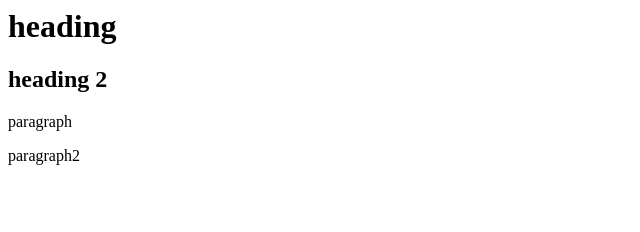
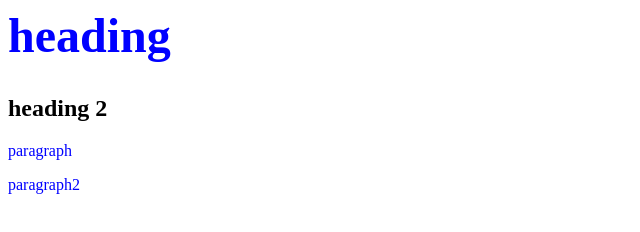
Before and after one commit to RajithaRamineni11/adding_in_ssh, a plain HTML site: page index.html in a window 1280 px wide. Shown: the whole page, without its empty margins (0-640 px from the left). Drawn offline with Linux system fonts and the light colour scheme.

Commit message:
adding style to header section in index.html file

```diff
--- a/index.html
+++ b/index.html
@@ -1,7 +1,11 @@
 <html>
 	<head>
-	   <h1>heading</h1>
-	   <h2>heading 2</h2>
+		<style>
+			H1{color:blue;font-size:300%}
+			p{color : blue}
+		</style>
+		<h1>heading</h1>
+	   	<h2>heading 2</h2>
 	</head>
 	<body>
 		<p>paragraph</p>
```
